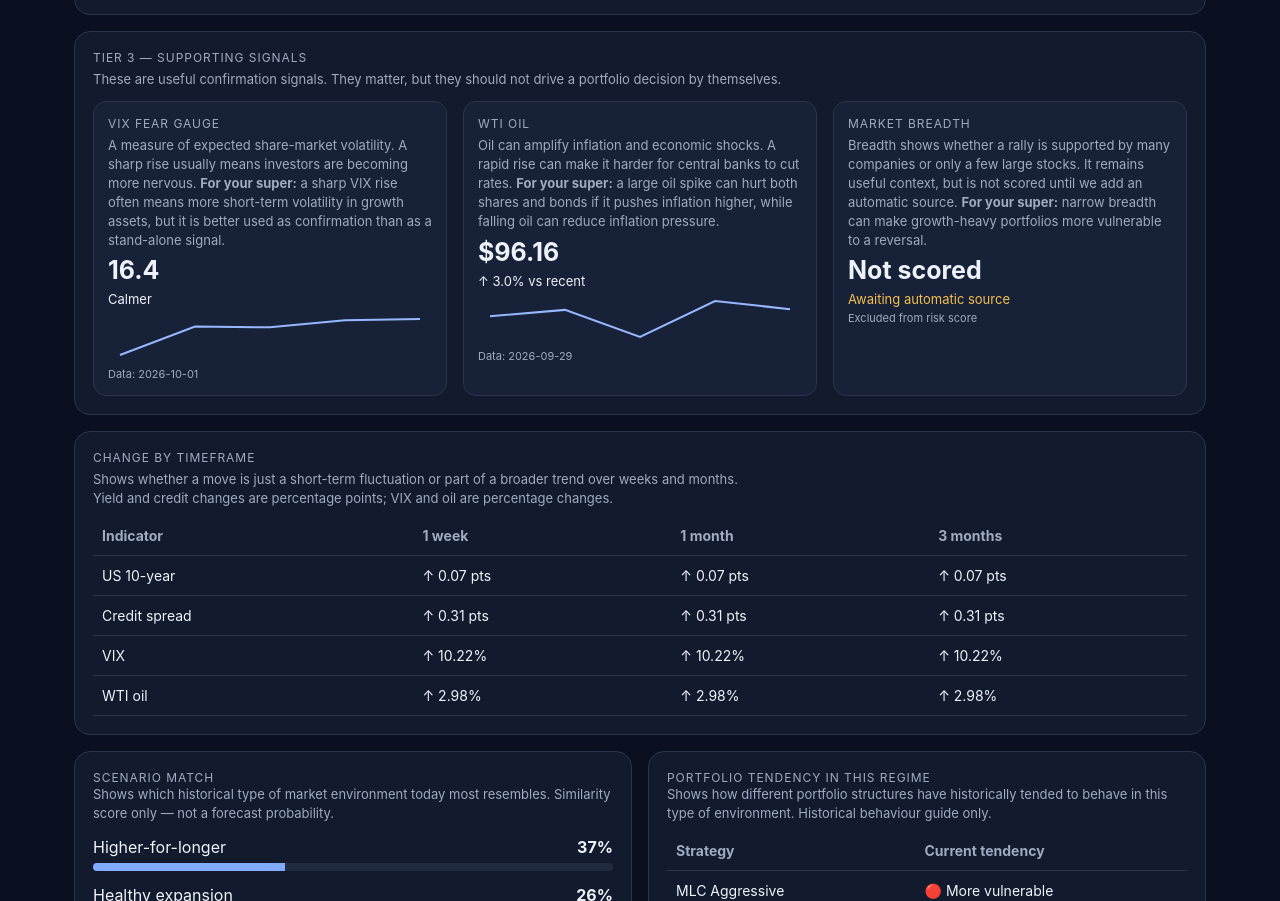
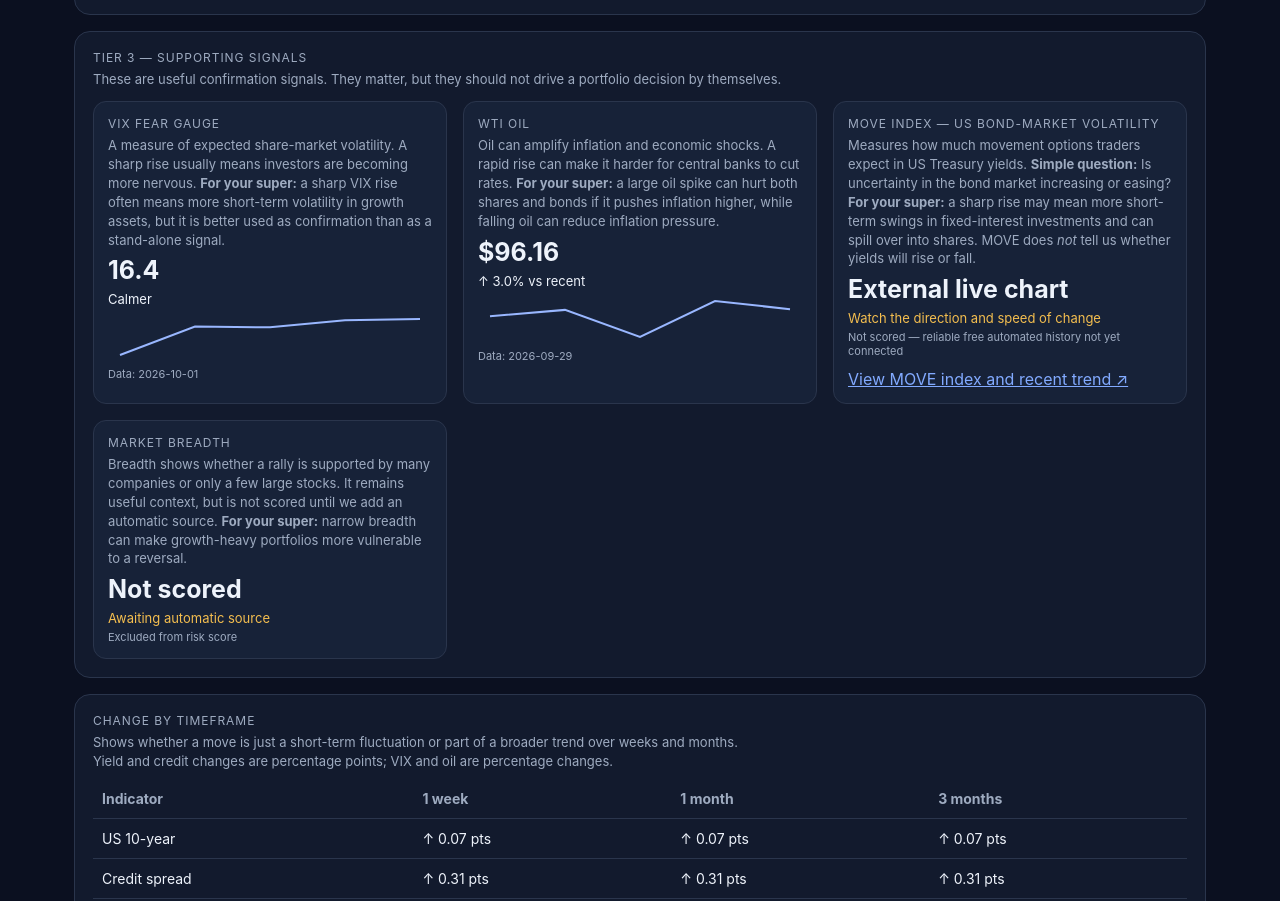
Before and after one commit to robmusarra26/super-market---risk---dashboard, a plain HTML site: page index.html in a window 1280 px wide. Shown: the part 1631-2532 px from the top of the page. Drawn offline with Linux system fonts and the light colour scheme.

Commit message:
Add MOVE bond volatility monitor with TradingView chart link

```diff
--- a/index.html
+++ b/index.html
@@ -94,6 +94,18 @@ table{width:100%;border-collapse:collapse}th,td{padding:11px 9px;border-bottom:1
     <div class="grid g3" style="margin-top:12px">
       <div class="metric"><div class="kicker">VIX fear gauge</div><div class="small muted" style="margin-top:5px">A measure of expected share-market volatility. A sharp rise usually means investors are becoming more nervous. <strong>For your super:</strong> a sharp VIX rise often means more short-term volatility in growth assets, but it is better used as confirmation than as a stand-alone signal.</div><div id="v-VIXCLS" class="value">—</div><div id="s-VIXCLS" class="trend">—</div><svg id="c-VIXCLS" class="spark"></svg><div id="d-VIXCLS" class="date"></div></div>
       <div class="metric"><div class="kicker">WTI oil</div><div class="small muted" style="margin-top:5px">Oil can amplify inflation and economic shocks. A rapid rise can make it harder for central banks to cut rates. <strong>For your super:</strong> a large oil spike can hurt both shares and bonds if it pushes inflation higher, while falling oil can reduce inflation pressure.</div><div id="v-DCOILWTICO" class="value">—</div><div id="s-DCOILWTICO" class="trend">—</div><svg id="c-DCOILWTICO" class="spark"></svg><div id="d-DCOILWTICO" class="date"></div></div>
+      <div class="metric">
+        <div class="kicker">MOVE index — US bond-market volatility</div>
+        <div class="small muted" style="margin-top:5px">
+          Measures how much movement options traders expect in US Treasury yields.
+          <strong>Simple question:</strong> Is uncertainty in the bond market increasing or easing?
+          <strong>For your super:</strong> a sharp rise may mean more short-term swings in fixed-interest investments and can spill over into shares. MOVE does <em>not</em> tell us whether yields will rise or fall.
+        </div>
+        <div class="value">External live chart</div>
+        <div class="trend warn">Watch the direction and speed of change</div>
+        <div class="date">Not scored — reliable free automated history not yet connected</div>
+        <div style="margin-top:11px"><a href="https://www.tradingview.com/symbols/TVC-MOVE/" target="_blank" rel="noopener noreferrer" style="color:var(--accent)">View MOVE index and recent trend ↗</a></div>
+      </div>
       <div class="metric"><div class="kicker">Market breadth</div><div class="small muted" style="margin-top:5px">Breadth shows whether a rally is supported by many companies or only a few large stocks. It remains useful context, but is not scored until we add an automatic source. <strong>For your super:</strong> narrow breadth can make growth-heavy portfolios more vulnerable to a reversal.</div><div class="value">Not scored</div><div class="trend warn">Awaiting automatic source</div><div class="date">Excluded from risk score</div></div>
     </div>
   </section>
```
